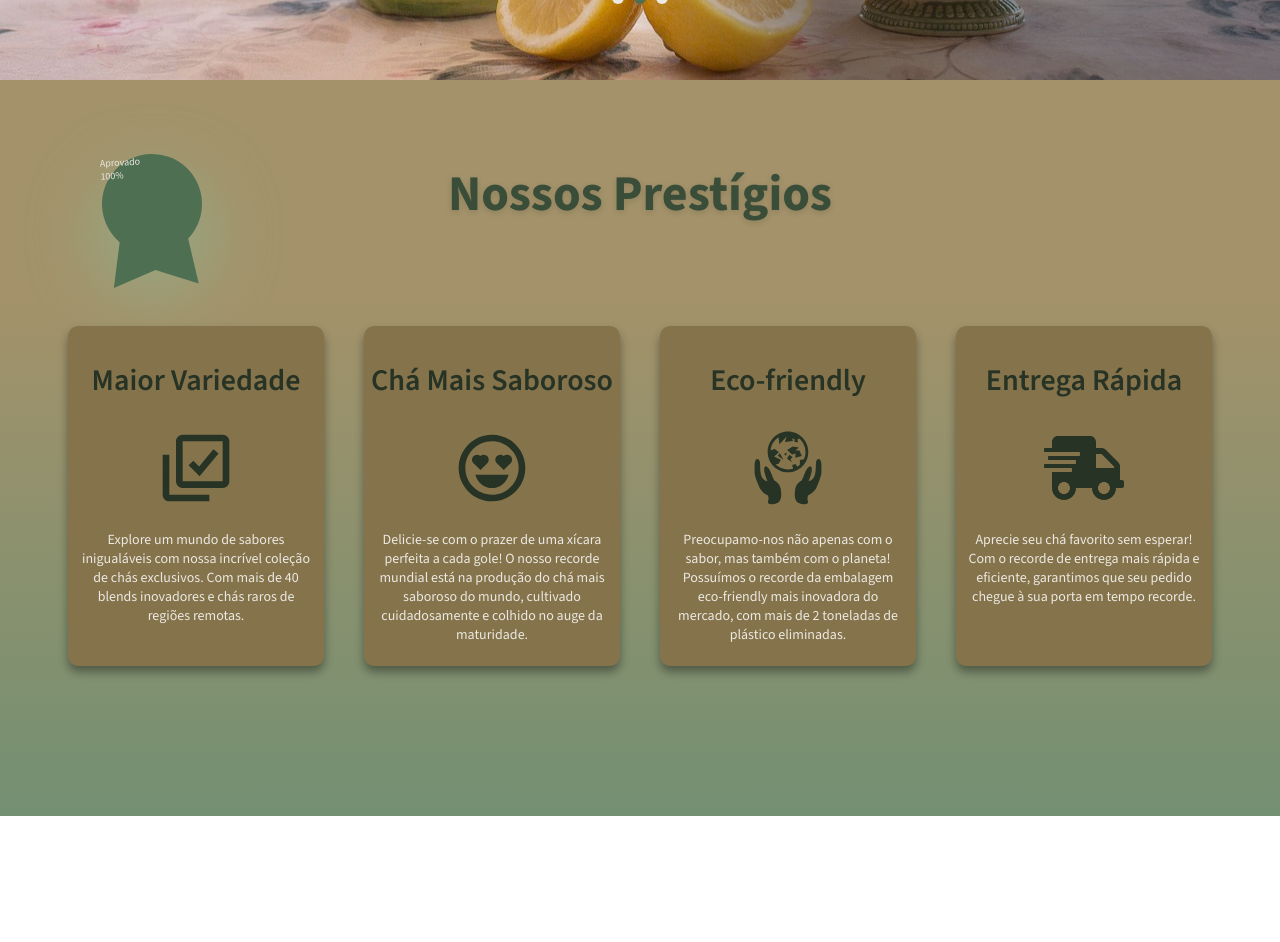
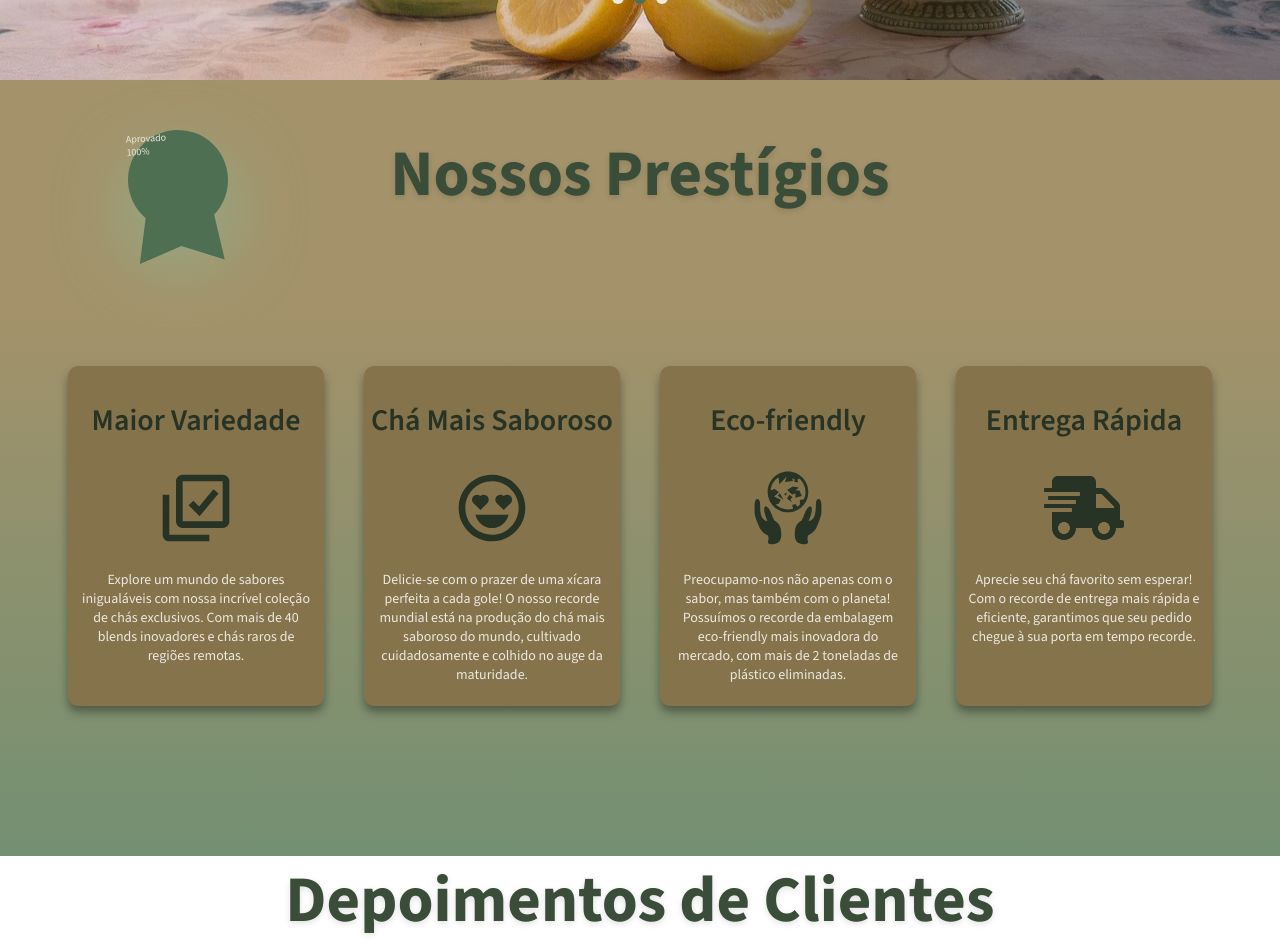
Before and after one commit to Gustavonn07/Calmty, a React (Vite) app: page / in a window 1280 px wide. Shown: the part 680-1622 px from the top of the page. Before the commit the page ends 1496 px from the top, so only its background shows below. Built offline with nearby package versions, Linux system fonts and the light colour scheme; data requests are answered from the project's data file.

Commit message:
add / alt: adicionei o depoimentos base (estrutura) e alterei o json

```diff
--- a/index.html
+++ b/index.html
@@ -51,6 +51,7 @@
         --shadow-60: #00000060;
         --shadow-80: #00000080;
 
+        --font-heading-1: 6.5rem;
         --font-heading-2: 5rem;
         --font-heading-3: 3rem;
       }
--- a/package.json
+++ b/package.json
@@ -4,7 +4,7 @@
   "version": "0.0.0",
   "type": "module",
   "scripts": {
-    "dev": "npm-run-all tailwind -p server dev:vite",
+    "dev": "npm-run-all -p tailwind server dev:vite",
     "dev:vite": "vite",
     "build": "vite build",
     "lint": "eslint . --ext js,jsx --report-unused-disable-directives --max-warnings 0",
--- a/src/Pages/PageHome/index.jsx
+++ b/src/Pages/PageHome/index.jsx
@@ -1,3 +1,4 @@
+import Depoimentos from "../../components/Depoimentos";
 import Header from "../../components/Header";
 import Records from "../../components/Records";
 
@@ -7,6 +8,7 @@ function PageHome() {
     <>
         <Header sliderOn={true} />
         <Records />
+        <Depoimentos />
     </>
   )
 }
--- /dev/null
+++ b/src/components/Depoimentos/index.jsx
@@ -0,0 +1,60 @@
+import styled from "styled-components";
+
+const Depoimentos = () => {
+
+    return (
+        <>
+            <Depoimentos__container>
+                <Depoimentos__texts data-aos="fade-up" data-aos-duration="1200">
+                    <Depoimentos__heading__primary>Depoimentos de Clientes</Depoimentos__heading__primary>
+                </Depoimentos__texts>
+            </Depoimentos__container>
+
+        </>
+    )
+}
+
+const Depoimentos__container = styled.section`
+    overflow: hidden;
+`;
+
+
+const Depoimentos__texts = styled.div`
+    width: 100%;
+`;
+
+const Depoimentos__heading__primary = styled.h2`
+    width: fit-content;
+    font-size: var(--font-heading-1);
+    color: var(--color-primary-3);
+    font-weight: 700;
+    position: relative;
+    left: 50%;
+    transform: scale(1) skewY(0) translateX(-50%);
+    transition: all .2s;
+    text-shadow: 0 .2rem .6rem var(--shadow-20);
+
+    &:hover {
+        transform: scale(1.02) skewY(1deg) translateX(-50%);
+        text-shadow: 0 .2rem .6rem var(--shadow-40);
+    }
+
+    &::before {
+        content: "";
+        width: 0;
+        height: .8rem;
+        background-color: var(--color-primary-3);
+        border-radius: .8rem;
+        position: absolute;
+        top: 90%;
+        left: -2rem;
+        transition: all .5s;
+    }
+
+    &:hover::before {
+        width: calc(100% + 4rem);
+        text-shadow: 0 .2rem .6rem var(--shadow-40);
+    }
+`;
+
+export default Depoimentos;
--- a/src/components/Records/index.jsx
+++ b/src/components/Records/index.jsx
@@ -26,12 +26,14 @@ const Records = () => {
     return (
         <>
             <Records__container>
-                <Badge>
-                    <span className="text-center absolute z-20 top-1/2 left-1/2 -translate-x-1/2 -translate-y-1/2 text-3xl">Aprovado <br /> 100%</span>
-                </Badge>
-                <Records__heading__primary>Nossos Prestígios</Records__heading__primary>
+                <Records__texts data-aos="fade-up" data-aos-duration="1200">
+                    <Badge>
+                        <span className="text-center absolute z-20 top-1/2 left-1/2 -translate-x-1/2 -translate-y-1/2 text-3xl">Aprovado <br /> 100%</span>
+                    </Badge>
+                    <Records__heading__primary>Nossos Prestígios</Records__heading__primary>
+                </Records__texts>
 
-                    <Records__box data-aos="fade-up" data-aos-duration="1200">
+                    <Records__box data-aos="fade-up" data-aos-duration="1600">
                         {
                             records.map(record => (
                                 <Records__record key={record.id}>
@@ -68,6 +70,12 @@ const Records__container = styled.section`
     position: relative;
     overflow: hidden;
 `;
+
+const Records__texts = styled.div`
+    display: flex;
+    width: 100%;
+    margin: 5rem 0;
+`
 
 const Records__box = styled.div`
     width: 100%;
@@ -118,27 +126,28 @@ const Records__icon = styled.div`
 `;
 
 const Records__heading__primary = styled.h2`
-    font-size: var(--font-heading-2);
-    margin-top: 8rem;
+    font-size: var(--font-heading-1);
     color: var(--color-primary-3);
     font-weight: 700;
     position: relative;
+    left: 50%;
+    transform: scale(1) skewY(0) translateX(-50%);
     transition: all .2s;
     text-shadow: 0 .2rem .6rem var(--shadow-20);
 
     &:hover {
-        transform: scale(1.02) skewY(1deg);
+        transform: scale(1.02) skewY(1deg) translateX(-50%);
         text-shadow: 0 .2rem .6rem var(--shadow-40);
     }
 
     &::before {
         content: "";
         width: 0;
-        height: .5rem;
+        height: .8rem;
         background-color: var(--color-primary-3);
         border-radius: .8rem;
         position: absolute;
-        top: 6.5rem;
+        top: 90%;
         left: -2rem;
         transition: all .5s;
     }
@@ -177,8 +186,7 @@ const Badge = styled.div`
     height: var(--size);
     width: var(--size);
     border-radius: 5rem;
-    top: 10%;
-    left: 8%;
+    left: 10%;
     color: var(--color-white);
     box-shadow:  0 3rem 8rem var(--color-primary-0);
     transition: all .2s;
```
